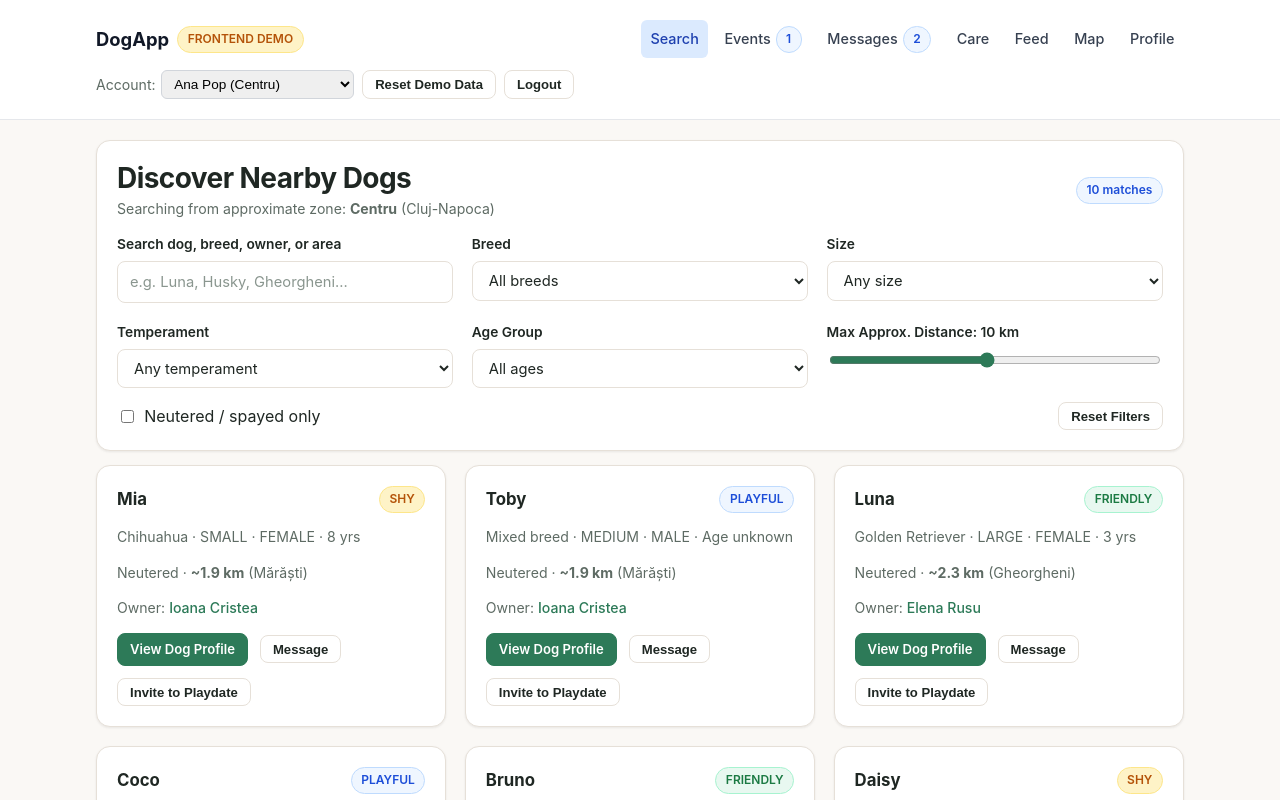
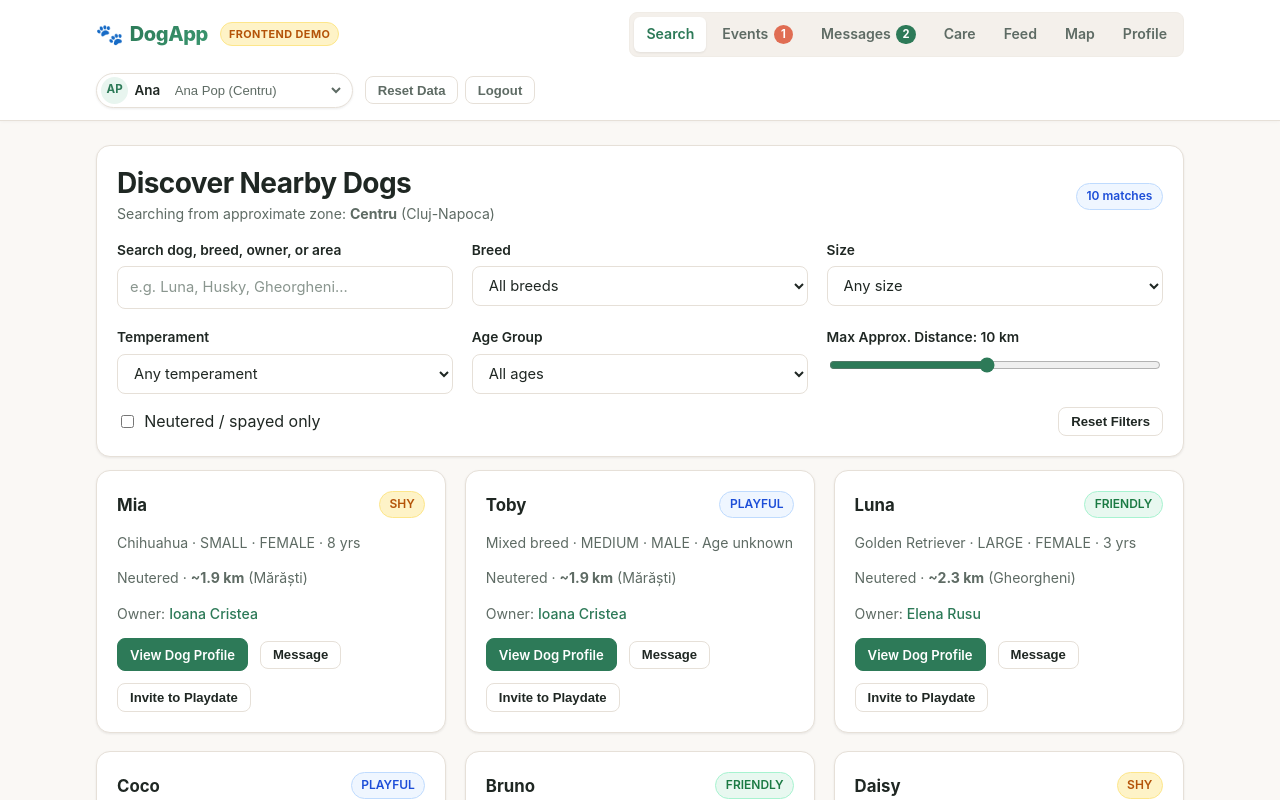
Before and after one commit to Oti404/proiect_colectiv_g02_c, an Angular app in the folder frontend/: page /login in a window 1280 px wide. Both pictures are taken after a click on the button "Enter Demo (Ana Pop · Centru)". Shown: the top 800 px of the page. Built offline with nearby package versions, Linux system fonts and the light colour scheme.

Commit message:
feat(ui): redesign header shell with modern navigation and account switcher

```diff
--- a/frontend/src/app/app.html
+++ b/frontend/src/app/app.html
@@ -1,37 +1,55 @@
 <header class="demo-header">
   <div class="container header-inner">
     <div class="brand-group">
-      <a class="brand" [routerLink]="isAuthenticated() ? '/search' : '/login'">DogApp</a>
-      <span class="badge badge-warn">FRONTEND DEMO</span>
+      <a class="brand" [routerLink]="isAuthenticated() ? '/search' : '/login'">
+        <span class="brand-icon" aria-hidden="true">🐾</span>
+        <span class="brand-text">DogApp</span>
+      </a>
+      <span class="badge badge-warn demo-pill">FRONTEND DEMO</span>
     </div>
 
     @if (isAuthenticated(); as _auth) {
       <nav class="main-nav" aria-label="Primary navigation">
-        <a routerLink="/search" routerLinkActive="active">Search</a>
-        <a routerLink="/events" routerLinkActive="active">
-          Events
+        <a routerLink="/search" routerLinkActive="active" class="nav-item">
+          <span>Search</span>
+        </a>
+        <a routerLink="/events" routerLinkActive="active" class="nav-item">
+          <span>Events</span>
           @if (pendingInvitationsCount() > 0) {
-            <span class="badge badge-info">{{ pendingInvitationsCount() }}</span>
+            <span class="nav-badge badge-accent">{{ pendingInvitationsCount() }}</span>
           }
         </a>
-        <a routerLink="/messages" routerLinkActive="active">
-          Messages
+        <a routerLink="/messages" routerLinkActive="active" class="nav-item">
+          <span>Messages</span>
           @if (unreadMessagesCount() > 0) {
-            <span class="badge badge-info">{{ unreadMessagesCount() }}</span>
+            <span class="nav-badge badge-primary">{{ unreadMessagesCount() }}</span>
           }
         </a>
-        <a routerLink="/care" routerLinkActive="active">Care</a>
-        <a routerLink="/feed" routerLinkActive="active">Feed</a>
-        <a routerLink="/map" routerLinkActive="active">Map</a>
-        <a routerLink="/profile" routerLinkActive="active">Profile</a>
+        <a routerLink="/care" routerLinkActive="active" class="nav-item">
+          <span>Care</span>
+        </a>
+        <a routerLink="/feed" routerLinkActive="active" class="nav-item">
+          <span>Feed</span>
+        </a>
+        <a routerLink="/map" routerLinkActive="active" class="nav-item">
+          <span>Map</span>
+        </a>
+        <a routerLink="/profile" routerLinkActive="active" class="nav-item">
+          <span>Profile</span>
+        </a>
       </nav>
     }
 
     <div class="demo-controls">
       @if (currentUser(); as user) {
-        <label class="switcher-label">
-          <span class="muted">Account:</span>
+        <div class="switcher-wrapper">
+          <label class="switcher-label" for="demo-account-select">
+            <span class="avatar-mini">{{ user.firstName.charAt(0) }}{{ user.lastName.charAt(0) }}</span>
+            <span class="user-name-mini">{{ user.firstName }}</span>
+          </label>
           <select
+            id="demo-account-select"
+            class="account-select"
             aria-label="Switch demo account"
             [value]="user.id"
             (change)="onSwitchAccount($event)"
@@ -40,18 +58,24 @@
               <option [value]="acc.userId">{{ acc.label }}</option>
             }
           </select>
-        </label>
+        </div>
       }
 
-      <button type="button" class="btn btn-sm" (click)="onResetDemoData()">Reset Demo Data</button>
+      <div class="header-actions">
+        <button type="button" class="btn btn-sm btn-subtle" (click)="onResetDemoData()" title="Reset mock database to initial seed">
+          Reset Data
+        </button>
 
-      @if (isAuthenticated()) {
-        <button type="button" class="btn btn-sm" (click)="onLogout()">Logout</button>
-      }
+        @if (isAuthenticated()) {
+          <button type="button" class="btn btn-sm btn-subtle" (click)="onLogout()">
+            Logout
+          </button>
+        }
+      </div>
     </div>
   </div>
 </header>
 
-<main class="container">
+<main class="container main-content">
   <router-outlet />
 </main>
--- a/frontend/src/app/app.scss
+++ b/frontend/src/app/app.scss
@@ -1,9 +1,12 @@
 .demo-header {
-  background: #ffffff;
-  border-bottom: 1px solid #e5e7eb;
+  background: rgba(255, 255, 255, 0.95);
+  backdrop-filter: blur(8px);
+  -webkit-backdrop-filter: blur(8px);
+  border-bottom: 1px solid var(--color-border);
   position: sticky;
   top: 0;
-  z-index: 10;
+  z-index: 50;
+  box-shadow: 0 1px 3px rgba(31, 39, 35, 0.03);
 }
 
 .header-inner {
@@ -11,64 +14,210 @@
   flex-wrap: wrap;
   align-items: center;
   justify-content: space-between;
-  gap: 0.75rem;
+  gap: 1rem;
+  padding-top: 0.75rem;
+  padding-bottom: 0.75rem;
 }
 
 .brand-group {
   display: flex;
   align-items: center;
-  gap: 0.5rem;
+  gap: 0.75rem;
 }
 
 .brand {
-  font-size: 1.15rem;
-  font-weight: 700;
-  color: #111827;
+  display: inline-flex;
+  align-items: center;
+  gap: 0.45rem;
+  font-size: 1.25rem;
+  font-weight: 800;
+  color: var(--color-text-main);
+  text-decoration: none;
+  letter-spacing: -0.02em;
+
+  &:hover {
+    text-decoration: none;
+    color: var(--color-primary);
+  }
+
+  .brand-icon {
+    font-size: 1.35rem;
+    line-height: 1;
+    transform: rotate(-8deg);
+    display: inline-block;
+  }
+
+  .brand-text {
+    background: linear-gradient(135deg, var(--color-primary), #3b9770);
+    -webkit-background-clip: text;
+    -webkit-text-fill-color: transparent;
+  }
 }
 
+.demo-pill {
+  font-size: 0.68rem;
+  font-weight: 700;
+  letter-spacing: 0.04em;
+  padding: 0.15rem 0.5rem;
+}
+
+/* Navigation */
 .main-nav {
   display: flex;
-  flex-wrap: wrap;
-  gap: 0.4rem;
+  align-items: center;
+  gap: 0.25rem;
+  background: var(--color-surface-subtle);
+  padding: 0.25rem;
+  border-radius: var(--radius-sm);
+  border: 1px solid var(--color-border-subtle);
 }
 
-.main-nav a {
-  padding: 0.35rem 0.6rem;
+.nav-item {
+  position: relative;
+  padding: 0.4rem 0.75rem;
   border-radius: 6px;
-  color: #374151;
-  font-size: 0.9rem;
-  font-weight: 500;
+  color: var(--color-text-muted);
+  font-size: 0.88rem;
+  font-weight: 600;
   display: inline-flex;
   align-items: center;
-  gap: 0.3rem;
+  gap: 0.35rem;
+  transition: all var(--transition-fast);
+
+  &:hover {
+    color: var(--color-text-main);
+    background: rgba(255, 255, 255, 0.6);
+    text-decoration: none;
+  }
+
+  &.active {
+    background: var(--color-surface);
+    color: var(--color-primary);
+    box-shadow: var(--shadow-sm);
+  }
 }
 
-.main-nav a:hover {
-  background: #f3f4f6;
-  text-decoration: none;
+.nav-badge {
+  display: inline-flex;
+  align-items: center;
+  justify-content: center;
+  min-width: 1.2rem;
+  height: 1.2rem;
+  padding: 0 0.35rem;
+  border-radius: var(--radius-full);
+  font-size: 0.7rem;
+  font-weight: 700;
+  line-height: 1;
+
+  &.badge-primary {
+    background: var(--color-primary);
+    color: #ffffff;
+  }
+
+  &.badge-accent {
+    background: var(--color-accent);
+    color: #ffffff;
+  }
 }
 
-.main-nav a.active {
-  background: #dbeafe;
-  color: #1e40af;
+/* Demo Controls & Account Switcher */
+.demo-controls {
+  display: flex;
+  align-items: center;
+  gap: 0.75rem;
 }
 
-.demo-controls {
-  display: flex;
-  flex-wrap: wrap;
+.switcher-wrapper {
+  display: inline-flex;
   align-items: center;
-  gap: 0.5rem;
+  gap: 0.4rem;
+  background: var(--color-surface);
+  border: 1px solid var(--color-border);
+  padding: 0.2rem 0.5rem 0.2rem 0.25rem;
+  border-radius: var(--radius-full);
+  box-shadow: var(--shadow-sm);
 }
 
 .switcher-label {
   display: inline-flex;
   align-items: center;
-  gap: 0.35rem;
+  gap: 0.4rem;
+  cursor: pointer;
 }
 
-.switcher-label select {
-  padding: 0.3rem 0.5rem;
-  border: 1px solid #d1d5db;
-  border-radius: 6px;
-  font-size: 0.85rem;
+.avatar-mini {
+  width: 1.7rem;
+  height: 1.7rem;
+  border-radius: 50%;
+  background: var(--color-primary-light);
+  color: var(--color-primary);
+  font-size: 0.72rem;
+  font-weight: 700;
+  display: inline-flex;
+  align-items: center;
+  justify-content: center;
 }
+
+.user-name-mini {
+  font-size: 0.84rem;
+  font-weight: 600;
+  color: var(--color-text-main);
+}
+
+.account-select {
+  border: none;
+  background: transparent;
+  font-size: 0.82rem;
+  font-weight: 500;
+  color: var(--color-text-muted);
+  cursor: pointer;
+  padding: 0.15rem 0.25rem;
+  outline: none;
+
+  &:hover {
+    color: var(--color-text-main);
+  }
+}
+
+.header-actions {
+  display: inline-flex;
+  gap: 0.4rem;
+}
+
+.btn-subtle {
+  background: transparent;
+  border-color: var(--color-border);
+  color: var(--color-text-muted);
+
+  &:hover:not(:disabled) {
+    background: var(--color-surface-subtle);
+    color: var(--color-text-main);
+  }
+}
+
+.main-content {
+  padding-top: 1.5rem;
+  padding-bottom: 3rem;
+}
+
+/* Responsive adjustments */
+@media (max-width: 860px) {
+  .header-inner {
+    flex-direction: column;
+    align-items: stretch;
+  }
+
+  .brand-group {
+    justify-content: space-between;
+  }
+
+  .main-nav {
+    overflow-x: auto;
+    white-space: nowrap;
+    padding-bottom: 0.4rem;
+  }
+
+  .demo-controls {
+    justify-content: space-between;
+  }
+}
```
